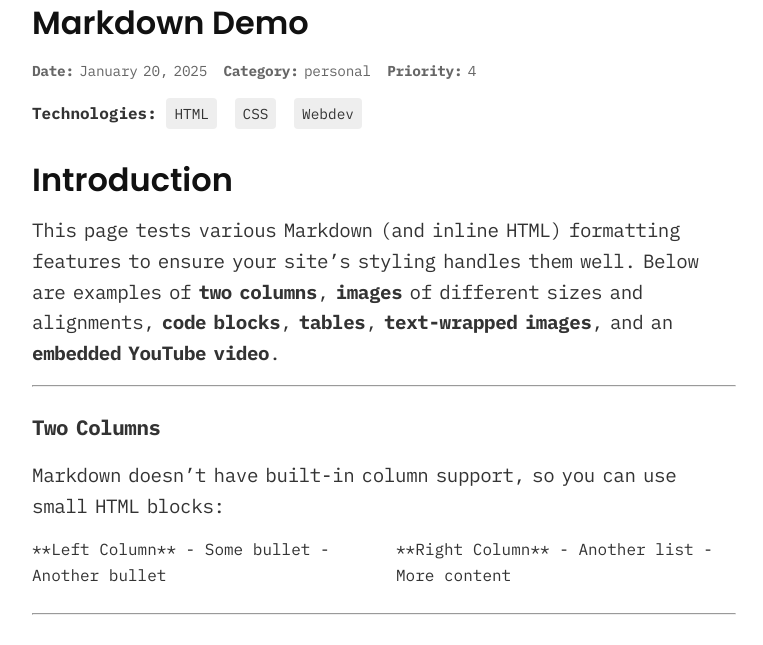
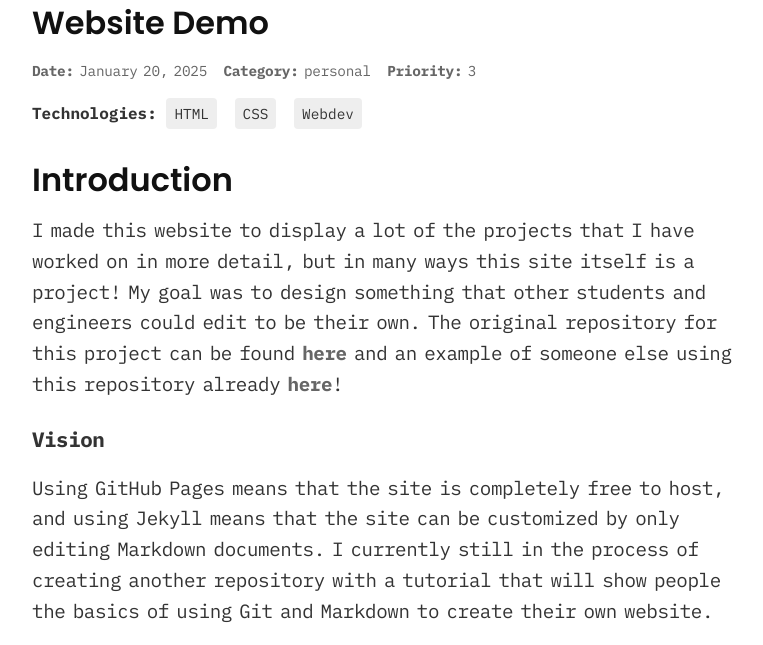
Before and after one commit to michaelscutari/michaelscutari.github.io, a Jekyll site: the page built from _projects/demo.md, in a window 1280 px wide. Shown: the part 694-1339 px from the top of the page, without its empty margins (256-1019 px from the left). Built offline with Jekyll 4.4.1, drawn with Linux system fonts in a browser that asks for light colours; some of the changed text lies outside the part shown.

Commit message:
add demo

````diff
--- a/_projects/demo.md
+++ b/_projects/demo.md
@@ -1,12 +1,12 @@
 ---
-title: "Markdown Demo"
+title: "Website Demo"
 date: 2025-01-20
 category: "personal"  # or "personal"
-priority: 4
+priority: 3
 header_image: "/assets/images/tower.jpg"
 description: "This website is an open-source way for students to share their projects. Learn how I made it!"
 layout: "project"  # We'll create a project layout or use default
-status: "under_construction"
+status: "new"
 technologies:
   - HTML
   - CSS
@@ -15,7 +15,26 @@ technologies:
 
 # Introduction
 
-This page tests various Markdown (and inline HTML) formatting features to ensure your site's styling handles them well. Below are examples of **two columns**, **images** of different sizes and alignments, **code blocks**, **tables**, **text-wrapped images**, and an **embedded YouTube video**.
+I made this website to display a lot of the projects that I have worked on in more detail, but in many ways this site itself is a
+project! My goal was to design something that other students and engineers could edit to be their own. The original repository
+for this project can be found [here](https://github.com/michaelscutari/michaelscutari.github.io) and an example of someone else
+using this repository already [here](https://isabeldudlyke.github.io)!
+
+## Vision
+Using GitHub Pages means that the site is completely free to host, and using Jekyll means that the site can be customized by
+only editing Markdown documents. I currently still in the process of creating another repository with a tutorial that will
+show people the basics of using Git and Markdown to create their own website.
+
+## Creation
+The whole website was created over the course of a long weekend. I am super happy with the result and would like to thank
+[Shaan Yadav](https://shaan106.github.io) for the inspiration and motivation to get started with this project.
+
+## Technical Specs
+The website is built using Jekyll, a static site generator, with Liquid templating for dynamic content. It utilizes HTML5, CSS3, and JavaScript for structure, styling, and interactivity. The CSS incorporates responsive design principles, while JavaScript enables dynamic features like a hamburger menu and project filtering. Additional tools include MathJax for rendering LaTeX math and GitHub Pages for hosting. The layout is optimized with media queries and grid-based galleries.
+
+## Content
+This page tests various Markdown (and inline HTML) formatting features to ensure the site's styling handles them well and to
+serve as a reference. Below are examples of **two columns**, **images** of different sizes and alignments, **code blocks**, **tables**, **text-wrapped images**, and an **embedded YouTube video**.
 
 ---
 
@@ -37,7 +56,7 @@ Markdown doesn't have built-in column support, so you can use small HTML blocks:
 </div>
 
 ---
-## Examples of custom sized and justified images.
+## Examples of custom sized and justified images
 <img src="/assets/images/tower.jpg" alt="Avatar" class="float-left" style="width: 150px;" />
 <img src="/assets/images/ranker_teaser.jpg" alt="Avatar" class="float-right" style="width: 150px;" />
 <div style="clear: both;"></div>
@@ -46,7 +65,16 @@ Markdown doesn't have built-in column support, so you can use small HTML blocks:
 ![Small Image](/assets/images/tower.jpg){: style="width:100px; text-align:right; margin-left:1rem;" }
 
 <div style="text-align: right;">
-    <img src="tower.jpg" alt="Example Image" />
+    <img src="/assets/images/tower.jpg" alt="Example Image" />
+</div>
+
+<div style="display: flex; justify-content: center;">
+    <img src="/assets/images/tower.jpg" alt="Example" />
+</div>
+
+
+<div style="display: flex; justify-content: right;">
+    <img src="/assets/images/tower.jpg" alt="Example" />
 </div>
 
 ## Code snippets
@@ -57,10 +85,17 @@ def greet(name):
     return f"Greeting for {name} created."
 ```
 
+## Table
 
+| Feature           | Description                              | Example                  |
+|-------------------|------------------------------------------|--------------------------|
+| **Responsive**    | Adjusts to screen sizes                 | Mobile-friendly layout  |
+| **Customizable**  | Easily modify styles and content         | Edit Markdown and CSS   |
+| **Open Source**   | Free to use and contribute               | GitHub Repository Link  |
+| **Fast Loading**  | Optimized for performance               | Minimal external assets |
 
-## embedding videos
-remeber to add a clear style `<div>` or suffer the consequences.
+## Embedding videos
+Remeber to add a clear style `<div>` or suffer the consequences.
 <iframe width="480" height="240"
   src="https://www.youtube.com/embed/dQw4w9WgXcQ"
   title="YouTube video player"
@@ -71,8 +106,7 @@ remeber to add a clear style `<div>` or suffer the consequences.
 <div style="clear: both;"></div>
 
 ## Math
-Inline math: \( a^2 + b^2 = c^2 \)
-Different inline math: $x^2 +y^2 = z^2$
+Inline math: $x^2 +y^2 = z^2$
 
 Display math:
 $$
--- a/assets/css/style.css
+++ b/assets/css/style.css
@@ -695,3 +695,47 @@ header {
     box-shadow: 0 2px 4px rgba(0, 0, 0, 0.3);
     z-index: 3;
 }
+
+/* Table Styling */
+.project-content table {
+    width: 100%; /* Full width of the container */
+    border-collapse: collapse; /* Remove space between table borders */
+    margin: 1.5rem 0; /* Add spacing above and below the table */
+    font-size: 1rem; /* Adjust font size */
+    font-family: var(--body-font); /* Use consistent font */
+    background-color: #f9f9f9; /* Subtle background for the table */
+    box-shadow: 0 2px 4px rgba(0, 0, 0, 0.1); /* Add a soft shadow */
+}
+
+.project-content th,
+.project-content td {
+    text-align: left; /* Left-align text */
+    padding: 0.75rem 1rem; /* Add padding for better spacing */
+    border: 1px solid #ddd; /* Light border around cells */
+}
+
+.project-content th {
+    background-color: #f5f5f5; /* Light background for headers */
+    font-weight: bold; /* Make headers bold */
+    color: #333; /* Darker text color for headers */
+}
+
+.project-content tr:nth-child(even) {
+    background-color: #f3f3f3; /* Alternate row background color */
+}
+
+.project-content tr:hover {
+    background-color: #eaeaea; /* Highlight row on hover */
+}
+
+/* Make tables responsive */
+@media (max-width: 600px) {
+    .project-content table {
+        font-size: 0.9rem; /* Slightly smaller font size */
+    }
+
+    .project-content th,
+    .project-content td {
+        padding: 0.5rem 0.75rem; /* Adjust padding for smaller screens */
+    }
+}
````
Also changed, not shown: 7 other files.
